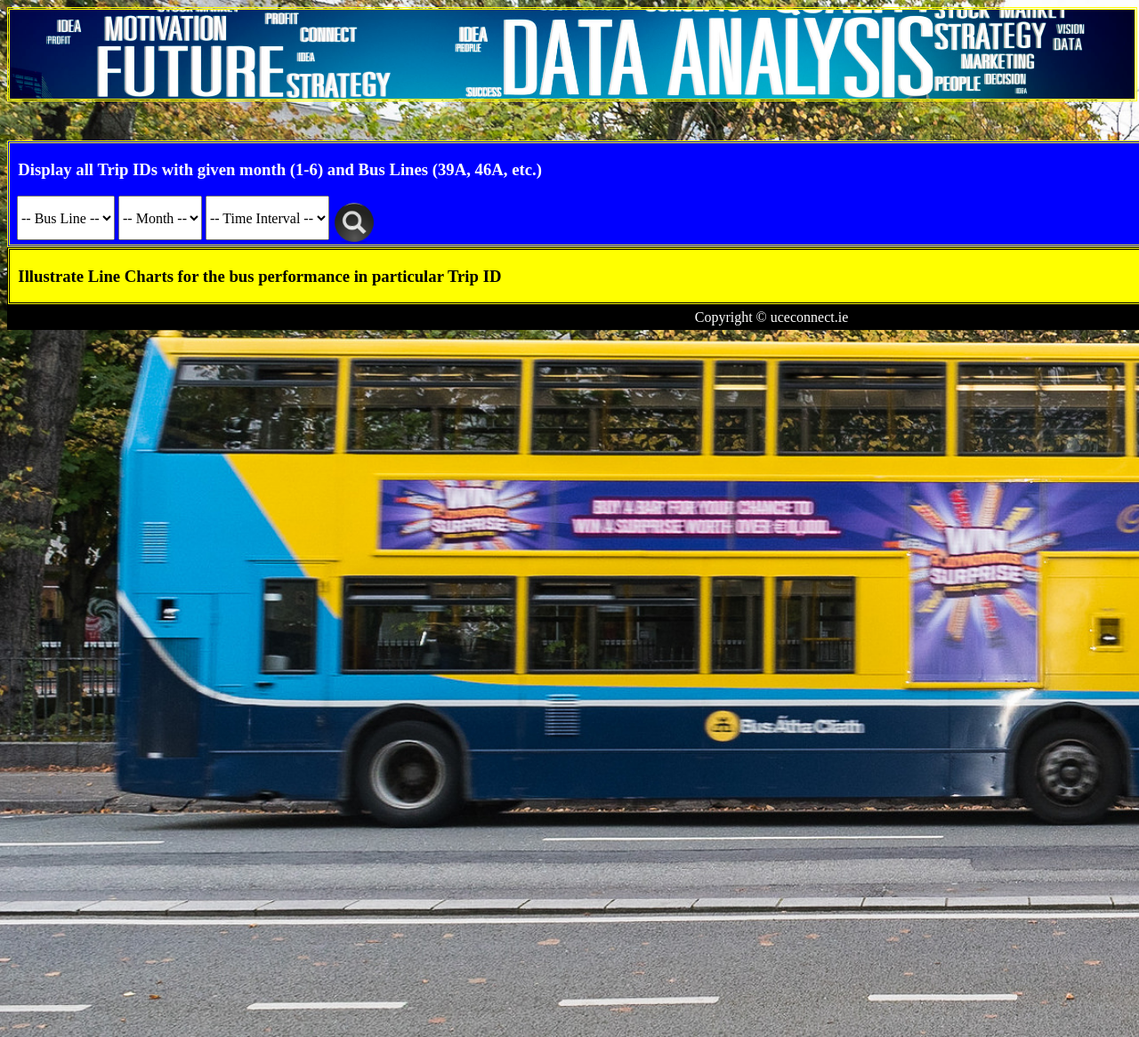
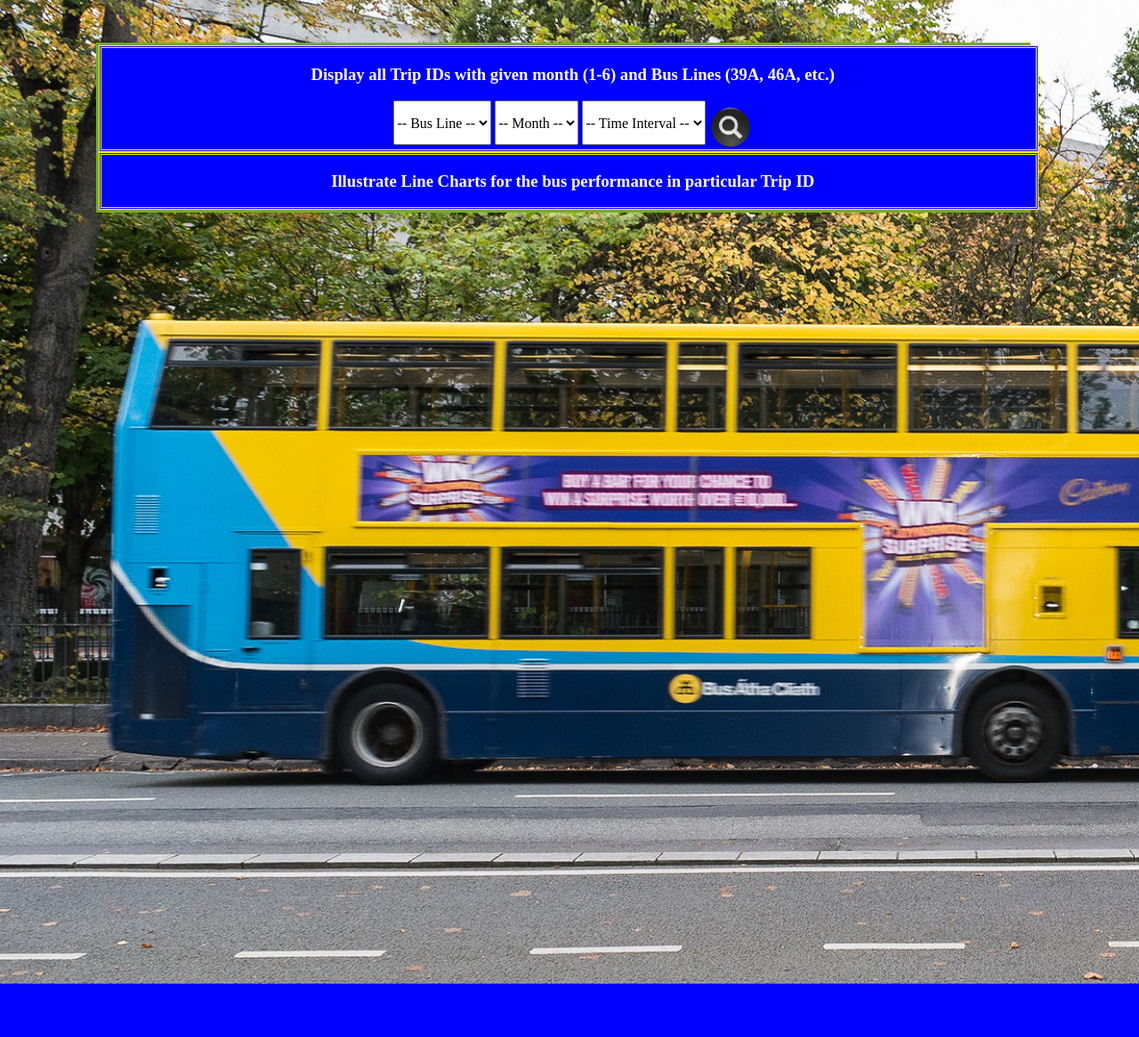
Before and after one commit to shanebird92/MSDP, a Django app: template src/msdp/mysite/templates/analytics.html in a window 1280 px wide; the page is wider, and only the part inside the window is pictured. Shown: that part at 89% size. After the commit the page ends 1106 px from the top of that part, so only its background shows below. Run offline with Django 3.2, Linux system fonts and the light colour scheme; the template is opened without the code that fills it, so the values that code supplies are empty; some libraries are stand-ins or nearby versions.

Commit message:
2018.08.01. update analytics.html from peng

```diff
--- a/src/msdp/mysite/static/analytics.css
+++ b/src/msdp/mysite/static/analytics.css
@@ -1,6 +1,12 @@
 body {
     background-image: url(./img/backgroundimg.jpg);
     background-size: cover;
+}
+
+div.relative {
+    position: relative;
+    left: 100px;
+    border: 3px solid #73AD21;
 }
 
 #endOfPage {
@@ -8,7 +14,7 @@ body {
     color:white;
     clear:both;
     text-align:center;
-    width:1700px;
+    width: 1000px;
     padding:5px;
 }
 
@@ -33,30 +39,27 @@ div.ex2 {
 }
 
 #largebox{
-    width:1800px;
-    height: 500px;
+    width:950px;
+    height: 315px;
     padding-top: 50px;
     padding-left:10px;
     padding-right:10px;
 }
 #box0 {
-    height: 400px;
-    width: 550px;
-    background-color: #FF0;
+    height: 310px;
+    width: 410px;
     float:left;
 }
 
 #box1{
-    height: 400px;
-    width: 550px;
-    background-color: #0F0;
+    height: 310px;
+    width: 410px;
     float:left;
     margin-left: 25px;
 }
 #box2{
-    height: 400px;
-    width: 550px;
-    background-color: #F00;
+    height: 310px;
+    width: 410px;
     float:left;
     margin-left: 25px;
 }
--- a/src/msdp/mysite/templates/analytics.html
+++ b/src/msdp/mysite/templates/analytics.html
@@ -1,9 +1,12 @@
 <!DOCTYPE html>
 <html lang="en">
 {% load static %}
-<head style="width:1700px">
-<img src="{% static "DataAnalyticsHeader.png" %}" style="border-style: double; border-color: yellow" alt="header" width="1700px" height="100px">
+<head style="width:1050px">
+<!--
+<img src="{% static "DataAnalyticsHeader.png" %}" style="border-style: double; border-color: yellow" alt="header" width="1050px" height="100px">
+-->
 <link rel="stylesheet" type="text/css" href="{% static "analytics.css" %}">
+<link href="{% static 'easy-autocomplete/dist/easy-autocomplete.min.css'%}" rel="stylesheet" type="text/css">
     <meta charset="UTF-8">
     <title>POST Params</title>
     <script type="text/javascript" src="https://www.gstatic.com/charts/loader.js"></script>
@@ -18,7 +21,7 @@
     	}
       function myFunction(tripid){
         //alert("calling myfunction()");
-        str = '<h3 style="background-color: yellow;border-style: double; width:1700px">&nbsp;Loading data, this will take several mins, please wait...</h3>';
+        str = '<h3 style="background-color: blue;color: white; width:1050px">&nbsp;Loading data, this will take several mins, please wait...</h3>';
         document.getElementById('box4').innerHTML = str;
         form4_sub(tripid);
 	}
@@ -56,7 +59,7 @@
 <div>
 	<div class="header">
 	</div>
-	<div style="width:1200px; height: 1000px;">
+	<div style="width:1050px; height: 1050px;">
 <script>
         var BusLine = '';
         var timeid = -1;
@@ -184,12 +187,12 @@
  			str+="No Found!";
    		    } else {
                     for (var i in json) {
-			    num = i % 20;
+			    num = i % 14;
                             if (num == 0){
 				str += "<tr>";
 				}
                             str += "<th><button style='background-color: green;color: white' value='" + json[i] + "' onclick='myFunction(this.value); return false;' onchange='myFunction(this.value); return false;'>"+json[i]+"</button></th>";
-                            if (num == 19){
+                            if (num == 14){
 				str += "</tr>";
 				}
                     }}
@@ -228,12 +231,12 @@
                     }}}
                	    else if (query_id == 'form4'){
 			for (var i in json){
-                                var number = i % 3;
+                                var number = i % 2;
                                 if (number == 0){
                                 	str += "<div id='largebox'>";
 				}
-                                str += "<div id='box" + number + "'><div id='" + json[i] + "' style='width: 500px; height: 400px; margin-left: 25px; border-style: double'>" + json[i] + "</div></div>";
-				if (number == 2){
+                                str += "<div id='box" + number + "'><div id='" + json[i] + "' style='height: 300px; width:420px; margin-left: 5px; border-style: double'>" + json[i] + "</div></div>";
+				if (number == 1){
 					str += "</div>";
 				}
 			}}
@@ -241,7 +244,8 @@
             }
 
 </script>
-<form style="background-color: blue;border-style: double; border-color: yellow; width:1700px" class="form1">
+<div class="relative" align="center">
+<form style="background-color: blue;border-style: double; border-color: yellow; width:1050px" class="form1">
 	<h3 style="color:white">&nbsp; Display all Trip IDs with given month (1-6) and Bus Lines (39A, 46A, etc.) </h3>
 	<div id='selections'> &nbsp;
 		<select  style="height:50px;font:inherit" id="sel" onclick="populateSelect()" onchange="myshow(this, 'msg')">
@@ -264,16 +268,13 @@
 	</div>
 </form>
 
-<div style="background-color: yellow;border-style: double; width:1700px">
+<div id='box4' style="background-color: blue;border-style: double; border-color: yellow; width:1050px">
 <!--
 <HR style="border:3 double #987cb9" width="100%" color=#987cb9 SIZE=3>
 -->
-<H3>&nbsp; Illustrate Line Charts for the bus performance in particular Trip ID </H3>
+<H3 style="color: white">&nbsp; Illustrate Line Charts for the bus performance in particular Trip ID </H3>
 </div>
-<div>
-<div id='box4'>
 </div>
 </body>
-<div id="endOfPage">&nbsp; Copyright © uceconnect.ie</div>
 
 </html>
```
